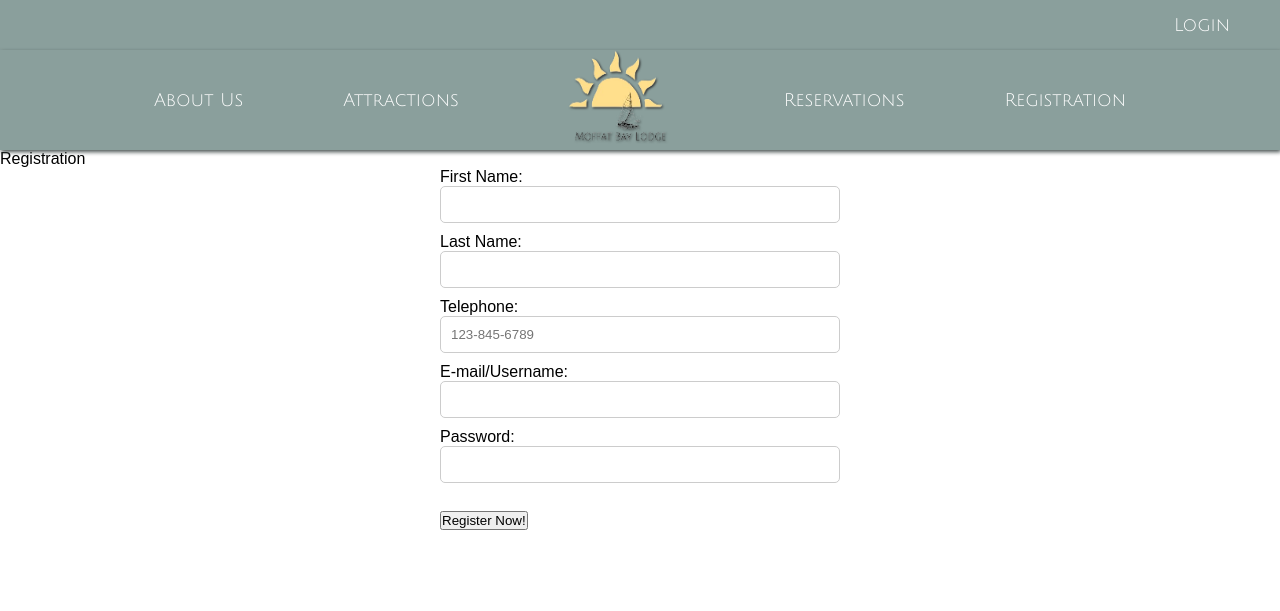
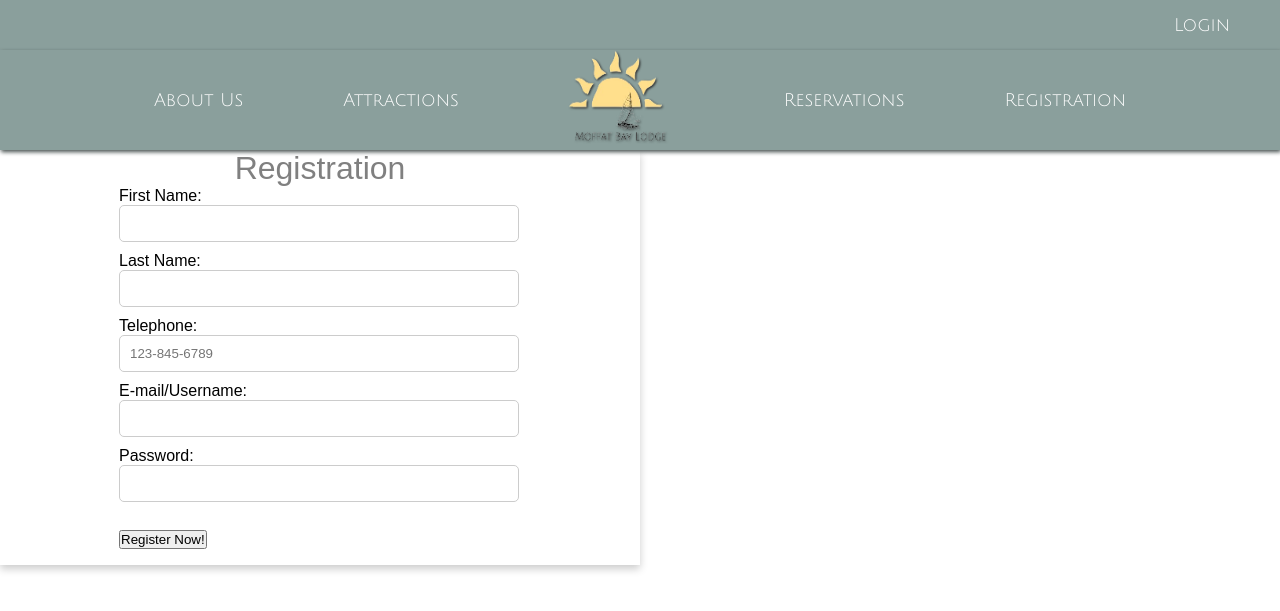
Before and after one commit to samiahFord/Moffat-Bay, a PHP site: page /Registration.php in a window 1280 px wide. Shown: the top 611 px of the page. Run offline with PHP 8.4, Linux system fonts and the light colour scheme.

Commit message:
Edited the style sheet and ignored the .DS_Store on macs

```diff
--- a/shared/styles.css
+++ b/shared/styles.css
@@ -44,11 +44,13 @@
   text-decoration: none;
   font-size: large;
 }
+
 a:hover {
   padding: 0px 50px;
   -webkit-filter: drop-shadow(1px 1px 1px #222);
   filter: drop-shadow(1px 1px 1px #222);
 }
+<<<<<<< HEAD
 
 * {
   margin: 0;
@@ -201,3 +203,33 @@ button:hover {
         text-align: center;
     }
 }
+
+=======
+#container {
+  margin-top: 2%;
+  margin-left: 5%;
+  margin-right: 5%;
+  padding: 10px;
+}
+
+.card {
+  box-shadow: 0 4px 8px rgba(0, 0, 0, 0.2);
+  transition: 0.3s;
+  width: 50%;
+}
+
+.card-title {
+  text-align: center;
+  font-size: 2em;
+  color: gray;
+  font-weight: 400;
+}
+
+.card-content {
+  padding: 0 2px 16px 0;
+}
+
+.card a:hover {
+  box-shadow: 0 8px 16px 0 rgba(0, 0, 0, 0.2);
+}
+>>>>>>> 6d75f05 (Edited the style sheet and ignored the .DS_Store on macs)
```
Also changed, not shown: 1 other file.
